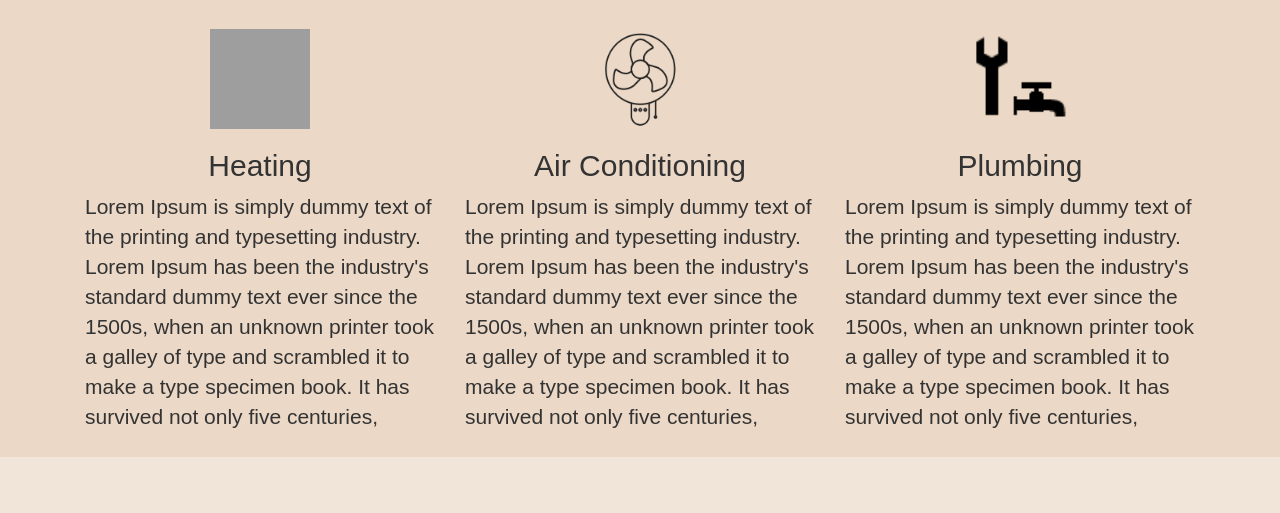
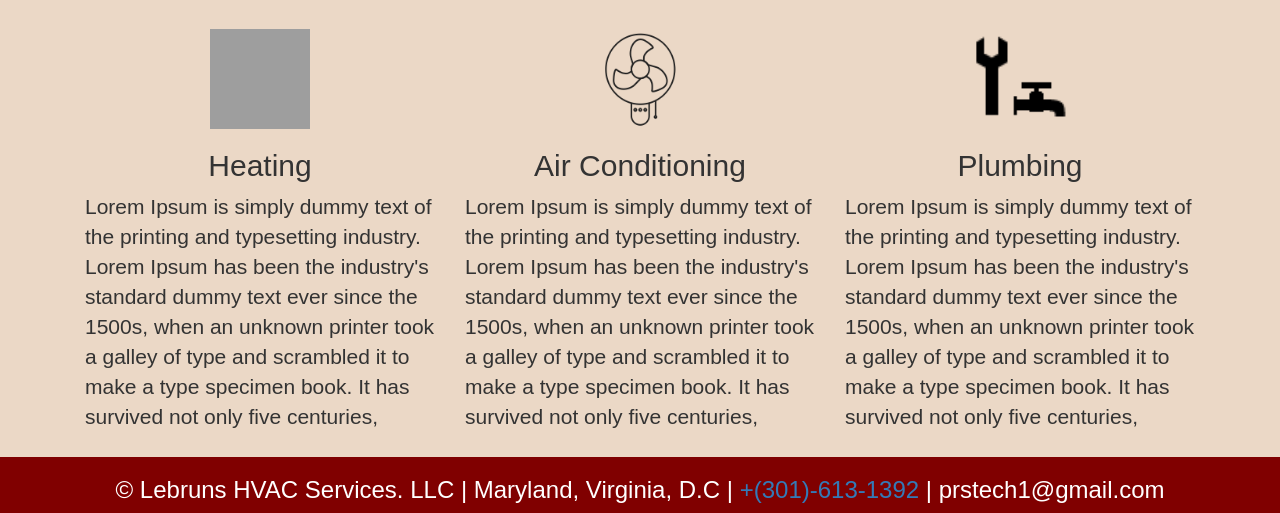
Before and after one commit to npaul007/acPlumbingMasters, a PHP site: page / in a window 1280 px wide. Shown: the part 1143-1656 px from the top of the page. Before the commit the page ends 1600 px from the top, so only its background shows below. Run offline with PHP 8.4, Linux system fonts and the light colour scheme; grey boxes are pictures that could not be loaded.

Commit message:
footer added

```diff
--- a/css/style.css
+++ b/css/style.css
@@ -41,9 +41,10 @@ body{
 }
 
 .footer{
-	height: 30px;
+	height: auto;
 	background: #800000;
-	position: absolute;
+	color: #fff;
+	text-align: center;
 }
 
 .evenRow{
--- a/index.html
+++ b/index.html
@@ -90,7 +90,11 @@
 					</div>
 				</div>
 			</div>
+			<footer class="row footer">
+				<div class="container">
+					<h3>&copy Lebruns HVAC Services. LLC | Maryland, Virginia, D.C | <a href="tel:301-613-1392">+(301)-613-1392</a> | prstech1@gmail.com </h3>
+				</div>
+			</footer>
 		</div>
-		<footer class="footer"></footer>
 	</body>
 </html>
```
